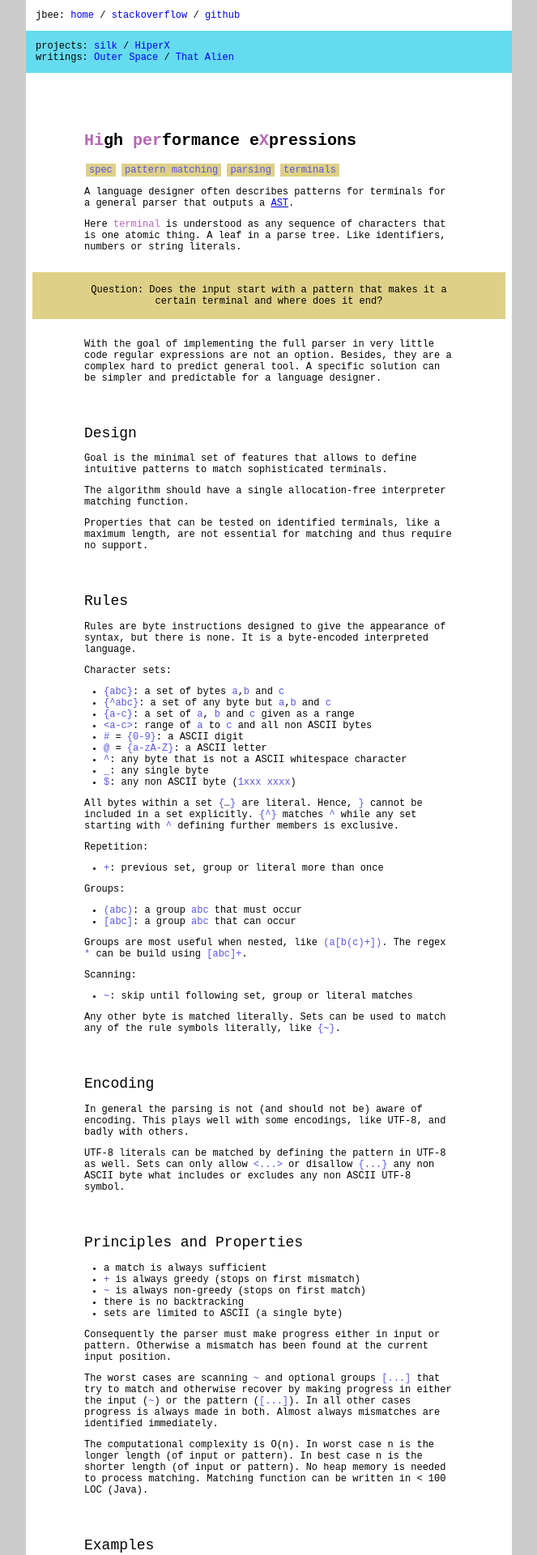
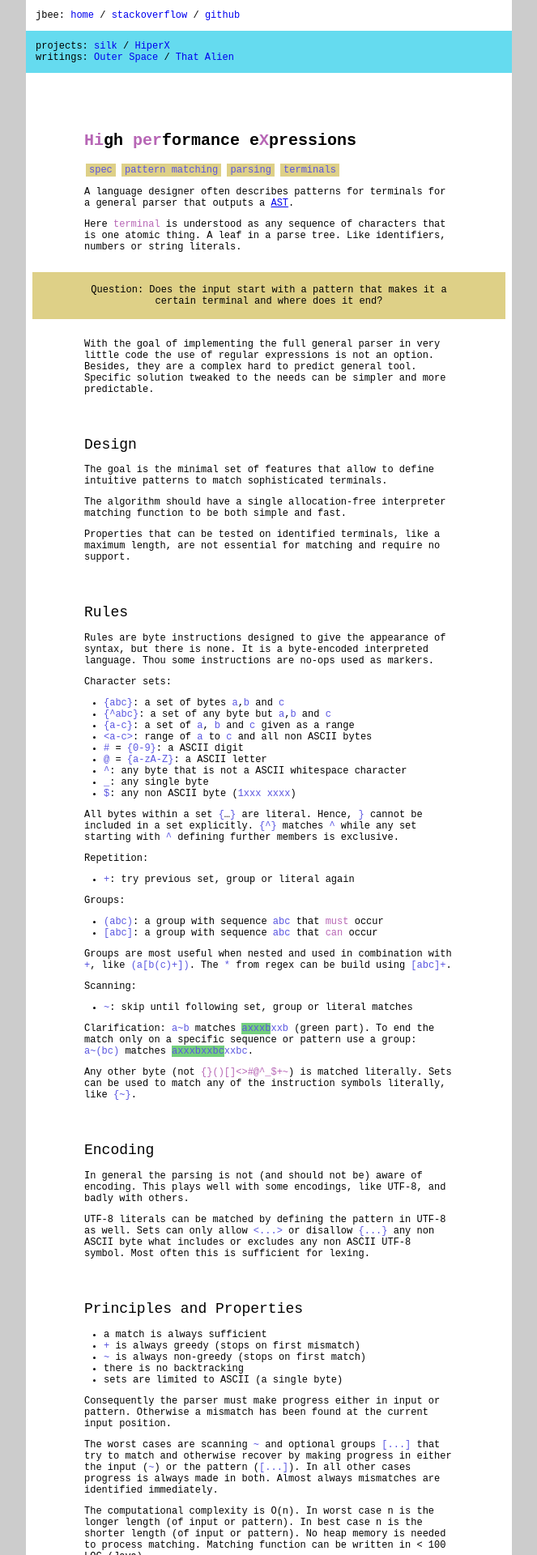
Before and after one commit to jbee/jbee.github.io, a Jekyll site: the page built from hiperx.md, in a window 1280 px wide. Shown: the top 1920 px of the page at 81% size, without its empty margins (308-971 px from the left). Built offline with Jekyll 4.4.1, drawn with Linux system fonts in a browser that asks for light colours; some web fonts are replaced.

Commit message:
text hiperx

```diff
--- a/_layouts/default.html
+++ b/_layouts/default.html
@@ -44,7 +44,8 @@ blockquote {
 	text-align: center;
 	margin: 2em -14%;
 }
-p code, li > code {	color: #5955E0; }
+p code, li > code {	color: #5955E0; white-space: nowrap; }
+em code { background-color: #74D07D; }
 hr {
 	height: 0;
 	border-width: 0;
--- a/hiperx.md
+++ b/hiperx.md
@@ -22,30 +22,33 @@ Like identifiers, numbers or string literals.
 > Question: Does the input start with a pattern that
 > makes it a certain terminal and where does it end?
 
-With the goal of implementing the full parser in very
-little code regular expressions are not an option.
+With the goal of implementing the full general parser
+in very little code the use of regular expressions is
+not an option.
 Besides, they are a complex hard to predict general tool.
-A specific solution can be simpler and predictable for
-a language designer.
+Specific solution tweaked to the needs can be simpler
+and more predictable.
 
 
 ## Design
-Goal is the minimal set of features that allows to
+The goal is the minimal set of features that allow to
 define intuitive patterns to match sophisticated
 terminals.
 
 The algorithm should have a single allocation-free
-interpreter matching function.
+interpreter matching function to be both simple and
+fast.
 
 Properties that can be tested on identified terminals,
 like a maximum length, are not essential for matching
-and thus require no support.
+and require no support.
 
 
 ## Rules
 Rules are byte instructions designed to give the
 appearance of syntax, but there is none.
 It is a byte-encoded interpreted language.
+Thou some instructions are no-ops used as markers.
 
 Character sets:
 
@@ -66,22 +69,29 @@ defining further members is exclusive.
 
 Repetition:
 
-* `+`: previous set, group or literal more than once
+* `+`: try previous set, group or literal again
 
 Groups:
 
-* `(abc)`: a group `abc` that must occur
-* `[abc]`: a group `abc` that can occur
+* `(abc)`: a group with sequence `abc` that *must* occur
+* `[abc]`: a group with sequence `abc` that *can* occur
 
-Groups are most useful when nested, like `(a[b(c)+])`.
-The regex `*` can be build using `[abc]+`.
+Groups are most useful when nested and used in
+combination with `+`, like `(a[b(c)+])`.
+The `*` from regex can be build using `[abc]+`.
 
 Scanning:
 
 * `~`: skip until following set, group or literal matches
 
-Any other byte is matched literally. Sets can be used
-to match any of the rule symbols literally, like `{~}`.
+Clarification: `a~b` matches *`axxxb`*`xxb` (green part).
+To end the match only on a specific sequence or pattern
+use a group: `a~(bc)` matches *`axxxbxxbc`*`xxbc`.
+
+Any other byte (not *{}()[]<>#@^_$+~*) is matched
+literally.
+Sets can be used to match any of the instruction symbols
+literally, like `{~}`.
 
 
 ## Encoding
@@ -94,6 +104,7 @@ UTF-8 literals can be matched by defining the pattern
 in UTF-8 as well. Sets can only allow `<...>` or
 disallow `{...}` any non ASCII byte what includes or
 excludes any non ASCII UTF-8 symbol.
+Most often this is sufficient for lexing.
 
 
 ## Principles and Properties
```
